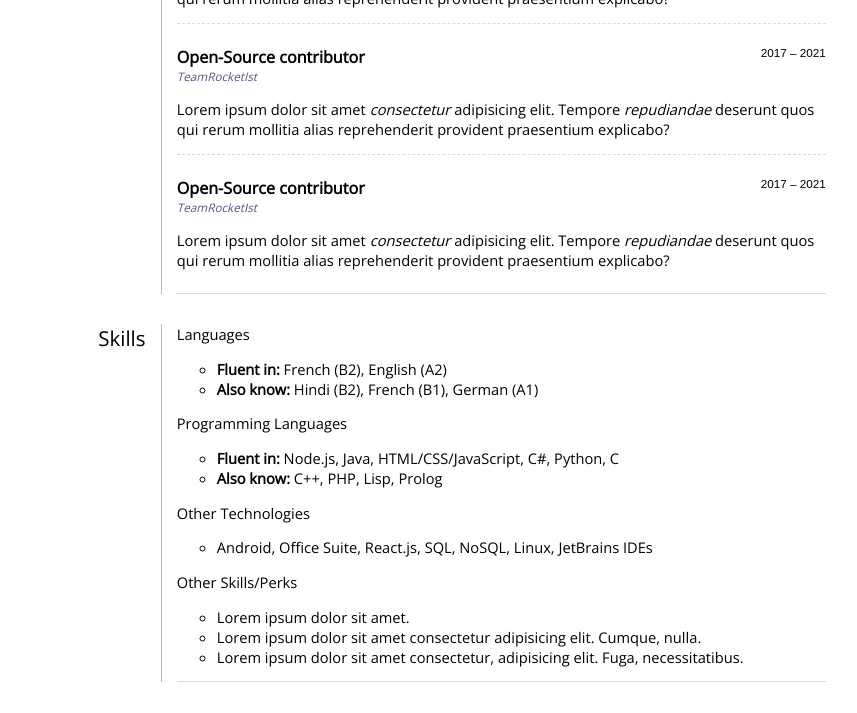
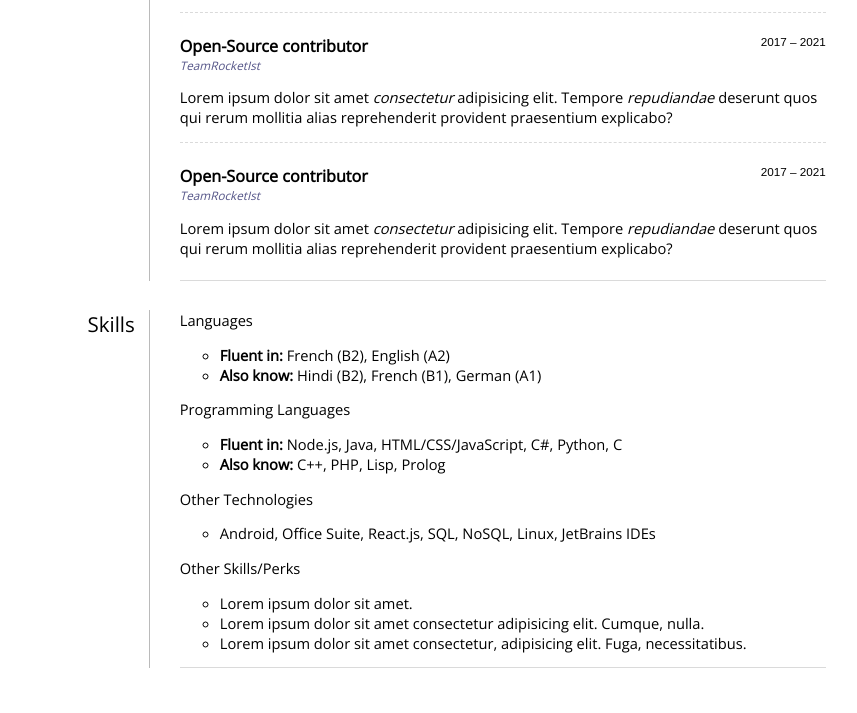
Before and after one commit to thmmahendra/cv-templates, a plain HTML site: page Template 1/index.html in a window 1280 px wide. Shown: the part 1421-2134 px from the top of the page, without its empty margins (211-1068 px from the left). Drawn offline with nearby package versions, Linux system fonts and the light colour scheme.

Commit message:
Initial Commit

```diff
--- a/Template 1/assets/css/style.css
+++ b/Template 1/assets/css/style.css
@@ -39,7 +39,7 @@ header>div:nth-child(2) {
 #name {
     font-size: 2rem;
     font-weight: normal;
-    margin-bottom: 2mm;
+    margin-bottom: 0.5rem;
 }
 
 #contacts {
@@ -52,54 +52,54 @@ header>div:nth-child(2) {
 }
 
 #contacts li {
-    height: 5mm;
-    margin: 0 2mm;
+    height: 2rem;
+    margin: 0 1rem;
     display: flex;
     align-items: center;
 }
 
 #contacts li img {
-    height: 4mm;
-    margin-right: 1mm;
+    height: 1rem;
+    margin-right: 0.5rem;
 }
 
-/* row */
+/* container */
 
-.row {
+.container {
     display: flex;
     flex-direction: row;
     justify-content: center;
-    margin: 2mm 0 8mm;
+    margin: 1rem 0 2rem;
 }
 
-.row h2 {
+.container h2 {
     font-size: 1.4rem;
     font-weight: normal;
 }
 
-.row p:first-child {
+.container p:first-child {
     margin-top: 0;
 }
 
-.row>div:nth-child(1) {
+.container>div:nth-child(1) {
     text-align: right;
     border-right: 1px solid #BABABA;
-    width: 30mm;
-    padding-right: 4mm;
+    width: 7rem;
+    padding-right: 1rem;
 }
 
-.row>div:nth-child(2) {
+.container>div:nth-child(2) {
     flex: 1;
     text-align: left;
     width: 180mm;
-    margin-left: 4mm;
+    margin-left: 2rem;
     border-bottom: 1px solid #DADADA;
 }
 
 /* entry */
 
 .entry {
-    margin-bottom: 6mm;
+    margin-bottom: 1.5rem;
 }
 
 .entry:not(:last-child) {
--- a/Template 1/index.html
+++ b/Template 1/index.html
@@ -12,7 +12,7 @@
 </head>
 
 <body>
-    <header class="row">
+    <header class="container">
         <div>
             <img src="assets/images/profile.png" id="avatar">
         </div>
@@ -39,7 +39,7 @@
         </div>
     </header>
 
-    <section class="row" name="Work">
+    <section class="container" name="Work">
         <div>
             <h2>Work</h2>
         </div>
@@ -83,7 +83,7 @@
         </div>
     </section>
 
-    <section class="row" name="Education">
+    <section class="container" name="Education">
         <div>
             <h2>Education</h2>
         </div>
@@ -155,7 +155,7 @@
         </div>
     </section>
 
-    <section class="row" name="Personal">
+    <section class="container" name="Personal">
         <div>
             <h2>Personal</h2>
         </div>
@@ -187,7 +187,7 @@
         </div>
     </section>
 
-    <section class="row" name="Skills">
+    <section class="container" name="Skills">
         <div>
             <h2>Skills</h2>
         </div>
```
